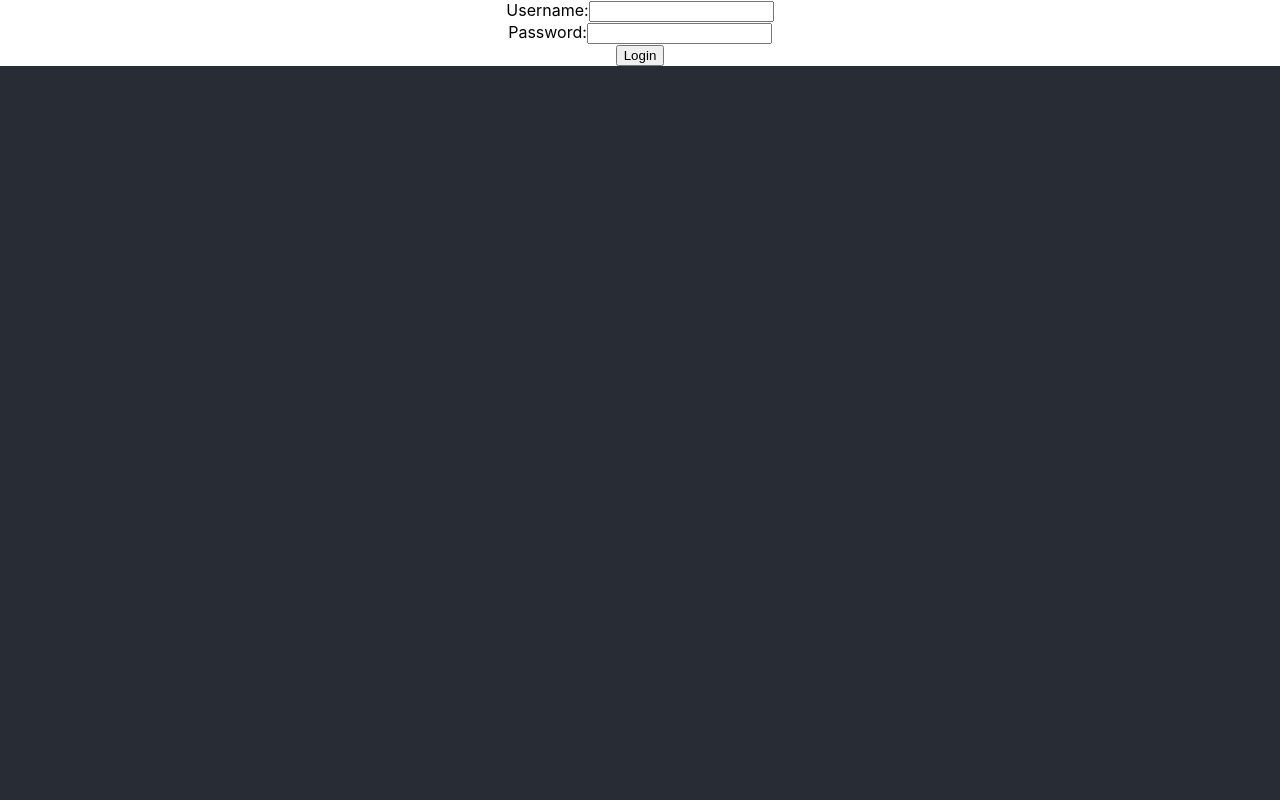
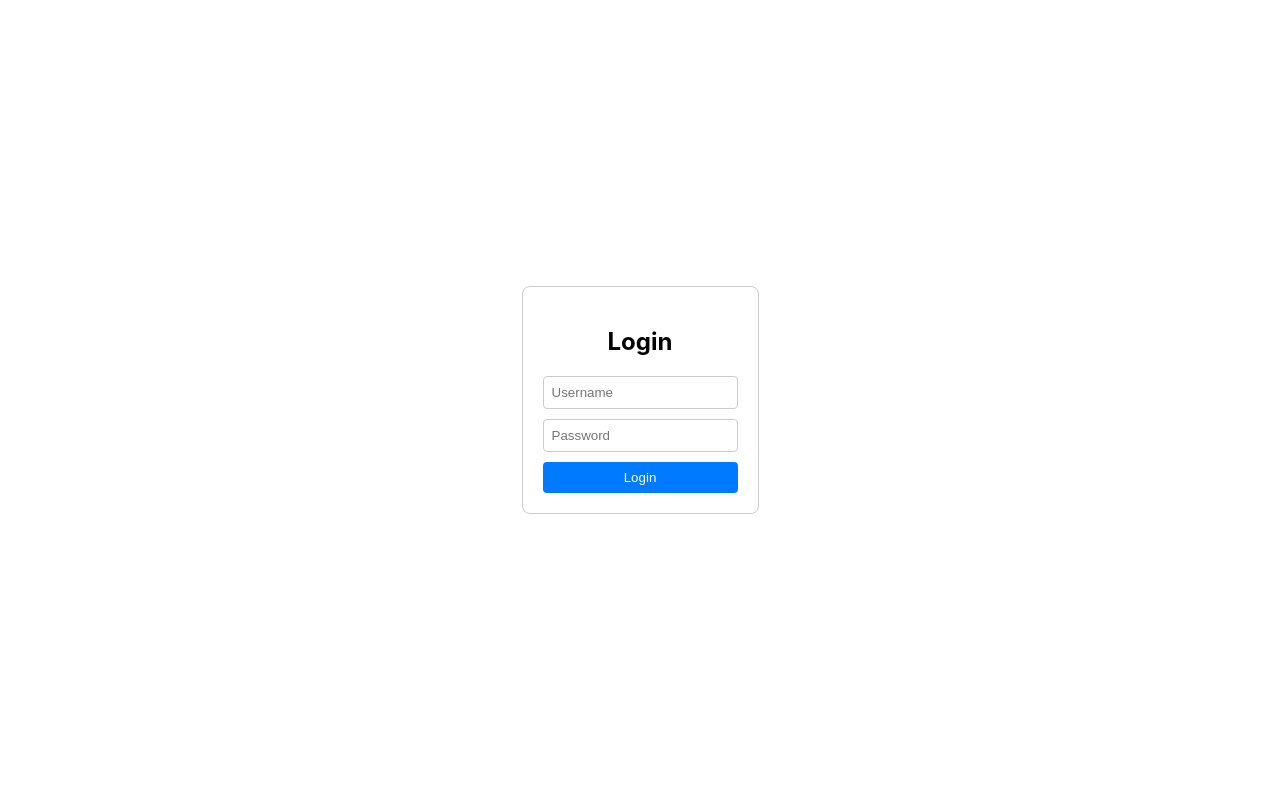
Before and after one commit to alinelopesm/auth-flow, a React (Create React App) app: page / in a window 1280 px wide. Shown: the top 800 px of the page. Built offline with nearby package versions, Linux system fonts and the light colour scheme.

Commit message:
feat: creat data user

```diff
--- /dev/null
+++ b/src/app/form/index.css
@@ -0,0 +1,43 @@
+/* Login.css */
+.login-container {
+    display: flex;
+    justify-content: center;
+    align-items: center;
+    height: 100vh;
+  }
+
+  .login-form {
+    border: 1px solid #ccc;
+    padding: 20px;
+    border-radius: 8px;
+    display: flex;
+    flex-direction: column;
+    max-width: 300px;
+  }
+
+  input {
+    margin-bottom: 10px;
+    padding: 8px;
+    border-radius: 4px;
+    border: 1px solid #ccc;
+  }
+
+  button {
+    padding: 8px;
+    border-radius: 4px;
+    border: none;
+    background-color: #007bff;
+    color: #fff;
+    cursor: pointer;
+  }
+
+  button:hover {
+    background-color: #0056b3;
+  }
+
+  .user-info {
+    border: 1px solid #ccc;
+    padding: 20px;
+    border-radius: 8px;
+    max-width: 300px;
+  }
--- a/src/app/form/index.tsx
+++ b/src/app/form/index.tsx
@@ -1,9 +1,12 @@
 import React, { useState } from 'react';
 import { authenticate, getUser } from '../../__mocks__/auth';
+import UserInfo from '../user';
+import './index.css';
 
 const LoginForm: React.FC = () => {
   const [username, setUsername] = useState('');
   const [password, setPassword] = useState('');
+  const [isLoggedIn, setIsLoggedIn] = useState(false);
 
   const handleSubmit = (e: React.FormEvent<HTMLFormElement>) => {
     e.preventDefault();
@@ -15,6 +18,8 @@ const LoginForm: React.FC = () => {
       const response = await authenticate(username, password);
       if(response) {
         const responseUser = await getUser()
+
+        setIsLoggedIn(true);
         return responseUser;
       }
     } catch (error) {
@@ -23,29 +28,28 @@ const LoginForm: React.FC = () => {
   }
 
   return (
-    <form onSubmit={handleSubmit}>
-      <div>
-        <label htmlFor="username">Username:</label>
+    <div className="login-container">
+    {!isLoggedIn ? (
+      <form className="login-form" onSubmit={handleSubmit}>
+        <h2>Login</h2>
         <input
           type="text"
-          id="username"
+          placeholder="Username"
           value={username}
           onChange={(e) => setUsername(e.target.value)}
-          required
         />
-      </div>
-      <div>
-        <label htmlFor="password">Password:</label>
         <input
           type="password"
-          id="password"
+          placeholder="Password"
           value={password}
           onChange={(e) => setPassword(e.target.value)}
-          required
         />
-      </div>
-      <button type="submit">Login</button>
-    </form>
+        <button type="submit">Login</button>
+      </form>
+    ) : (
+      <UserInfo username={username} />
+    )}
+  </div>
   );
 };
 
--- /dev/null
+++ b/src/app/user/index.tsx
@@ -0,0 +1,17 @@
+// UserInfo.tsx
+import React from 'react';
+
+interface UserInfoProps {
+  username: string;
+}
+
+const UserInfo: React.FC<UserInfoProps> = ({ username }) => {
+  return (
+    <div className="user-info">
+      <h2>Informações do Usuário</h2>
+      <p>Usuário: {username}</p>
+    </div>
+  );
+};
+
+export default UserInfo;
```
